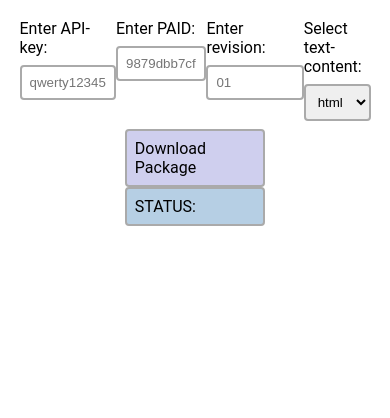
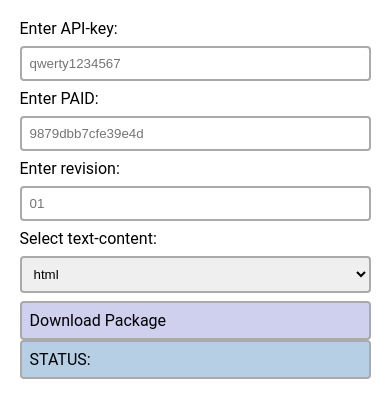
Before and after one commit to texttree/JsBiblePack3_16, a website built with webpack: page src/index.html in a window 390 px wide. Shown: the part 62-480 px from the top of the page. Built offline with nearby package versions, Linux system fonts and the light colour scheme.

Commit message:
Корректировка стилей для мобильной версии

```diff
--- a/src/styles/styles.css
+++ b/src/styles/styles.css
@@ -16,6 +16,8 @@ h1 {
   display: flex;
   justify-content: center
 }
+
+
 
 select {
   width: 100%;
@@ -75,3 +77,15 @@ input[type=text]:focus {
 .status {
   background-color: #b6cfe4;
 }
+
+
+@media (max-width: 480px) {
+  .input-data {
+    display: inline;
+  }
+
+  .download,
+  .label {
+    width: 100%;
+  }
+}
```
